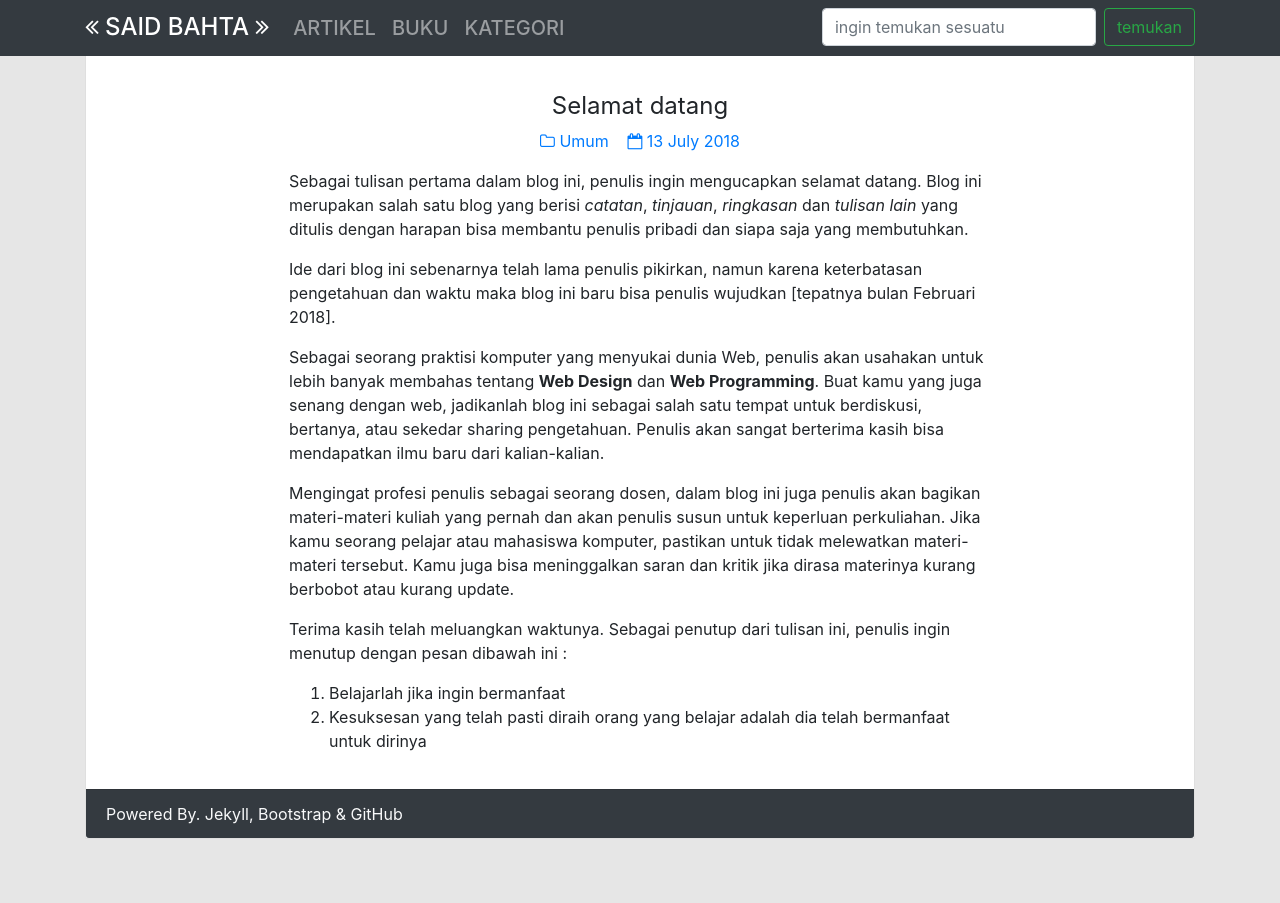
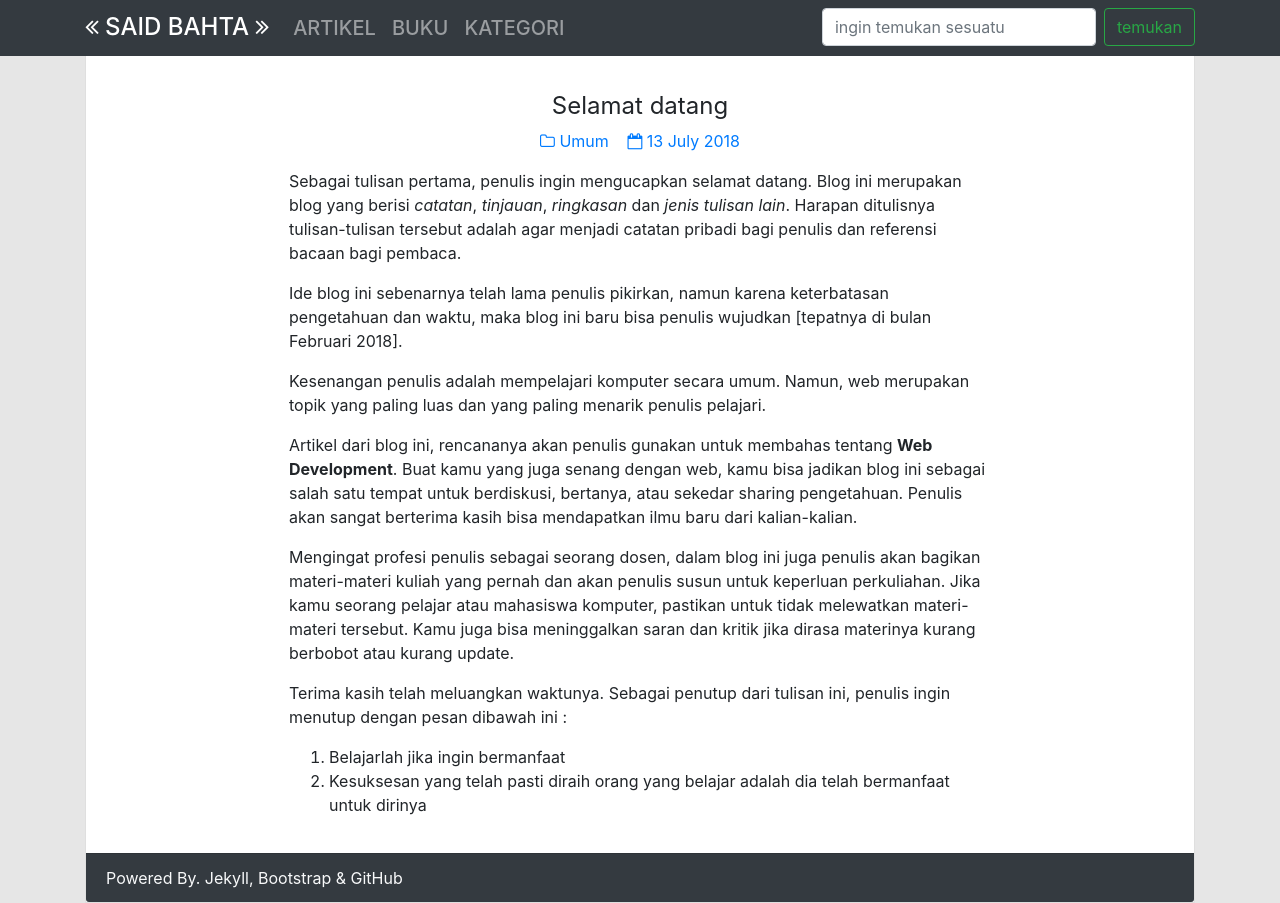
Before and after one commit to surtinaali/blog, a Jekyll site: the page built from _posts/2018-07-13-selamat-datang.markdown, in a window 1280 px wide. Built offline with Jekyll 4.4.1, drawn with Linux system fonts in a browser that asks for light colours; comment, search, counter and statistics services are not loaded.

Commit message:
update tulisan

```diff
--- a/_posts/2018-07-13-selamat-datang.markdown
+++ b/_posts/2018-07-13-selamat-datang.markdown
@@ -6,11 +6,13 @@ categories: Umum
 img_path: assets/img/post/130718.svg
 ---
 
-Sebagai tulisan pertama dalam blog ini, penulis ingin mengucapkan selamat datang. Blog ini merupakan salah satu blog yang berisi _catatan_, _tinjauan_, _ringkasan_ dan _tulisan lain_ yang ditulis dengan harapan bisa membantu penulis pribadi dan siapa saja yang membutuhkan.
+Sebagai tulisan pertama, penulis ingin mengucapkan selamat datang. Blog ini merupakan blog yang berisi _catatan_, _tinjauan_, _ringkasan_ dan _jenis tulisan lain_. Harapan ditulisnya tulisan-tulisan tersebut adalah agar menjadi catatan pribadi bagi penulis dan referensi bacaan bagi pembaca.
 
-Ide dari blog ini sebenarnya telah lama penulis pikirkan, namun karena keterbatasan pengetahuan dan waktu maka blog ini baru bisa penulis wujudkan [tepatnya bulan Februari 2018].
+Ide blog ini sebenarnya telah lama penulis pikirkan, namun karena keterbatasan pengetahuan dan waktu, maka blog ini baru bisa penulis wujudkan [tepatnya di bulan Februari 2018].
 
-Sebagai seorang praktisi komputer yang menyukai dunia Web, penulis akan usahakan untuk lebih banyak membahas tentang __Web Design__ dan __Web Programming__. Buat kamu yang juga senang dengan web, jadikanlah blog ini sebagai salah satu tempat untuk berdiskusi, bertanya, atau sekedar sharing pengetahuan. Penulis akan sangat berterima kasih bisa mendapatkan ilmu baru dari kalian-kalian.
+Kesenangan penulis adalah mempelajari komputer secara umum. Namun, web merupakan topik yang paling luas dan yang paling menarik penulis pelajari.
+
+Artikel dari blog ini, rencananya akan penulis gunakan untuk membahas tentang __Web Development__. Buat kamu yang juga senang dengan web, kamu bisa jadikan blog ini sebagai salah satu tempat untuk berdiskusi, bertanya, atau sekedar sharing pengetahuan. Penulis akan sangat berterima kasih bisa mendapatkan ilmu baru dari kalian-kalian.
 
 Mengingat profesi penulis sebagai seorang dosen, dalam blog ini juga penulis akan bagikan materi-materi kuliah yang pernah dan akan penulis susun untuk keperluan perkuliahan. Jika kamu seorang pelajar atau mahasiswa komputer, pastikan untuk tidak melewatkan materi-materi tersebut. Kamu juga bisa meninggalkan saran dan kritik jika dirasa materinya kurang berbobot atau kurang update.
 
--- a/_posts/2018-07-21-web-static-vs-web-dinamis.markdown
+++ b/_posts/2018-07-21-web-static-vs-web-dinamis.markdown
@@ -6,7 +6,7 @@ categories: Web
 img_path: assets/img/post/180719.svg
 ---
 
-Static web lebih dikenal di awal era perkembangan internet. Pada era itu, Tim Berners Lee sebagai penggagas teknologi web membuat web server dan web browser yang hanya mampu merespon request dan menampilkan web statis (static web), dengan bahasa yang digunakan adalah HTML.
+Static web lebih dikenal di awal era perkembangan WEB. Pada era itu, Tim Berners Lee sebagai penggagas teknologi web membuat web server dan web browser yang hanya mampu merespon request dan menampilkan web statis (static web), dengan bahasa yang digunakan adalah HTML.
 
 Istilah web statis mengarah pada bagaimana web ditampilkan dibrowser. Jika web tersebut ditampilkan dibrowser sebagaimana failnya yang tersimpan di hardisk, maka bisa dikatakan web tersebut merupakan web statis. Berbeda dengan web dinamis, yang sebagian informasi yang ditampilkan merupakan hasil query dari sistem basis data.
 
```
